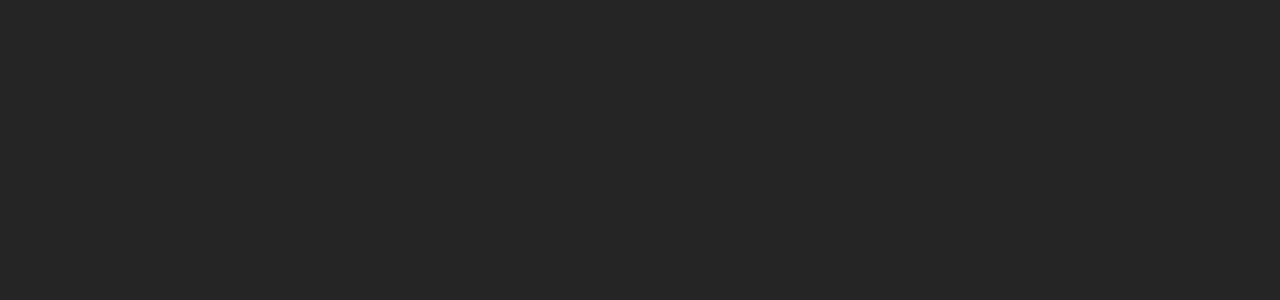
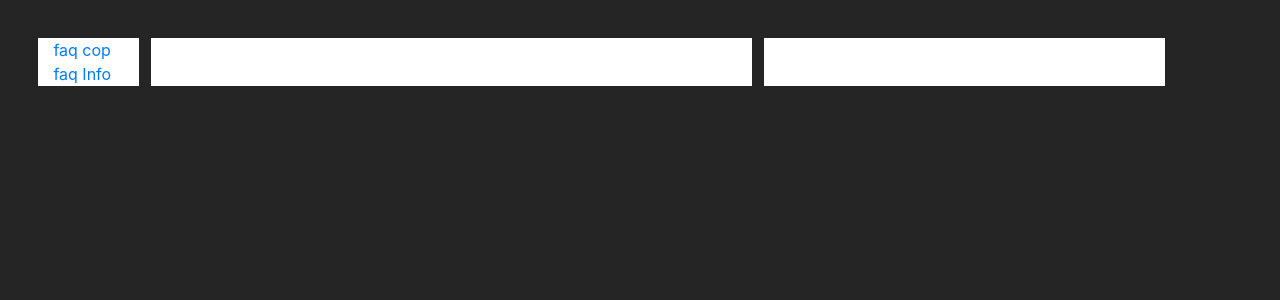
Before and after one commit to saadkhan6670/praips.io, a React (Create React App) app in the folder client/: page / in a window 1280 px wide. Shown: the top 300 px of the page. Built offline with nearby package versions, Linux system fonts and the light colour scheme.

Commit message:
ui structure established

```diff
--- a/client/package.json
+++ b/client/package.json
@@ -4,8 +4,10 @@
   "private": true,
   "dependencies": {
     "react": "^16.3.2",
+    "react-code-splitting": "^1.2.1",
     "react-dom": "^16.3.2",
-    "react-scripts": "1.1.4"
+    "react-scripts": "1.1.4",
+    "react-router-dom": "^4.2.2"
   },
   "scripts": {
     "start": "react-scripts start",
--- a/client/src/App.css
+++ b/client/src/App.css
@@ -3,3 +3,7 @@
 height: "100%";
 width: "100%"
 }
+
+#root {
+    padding: 3%;
+}
--- a/client/src/App.js
+++ b/client/src/App.js
@@ -1,11 +1,48 @@
 import React, { Component } from 'react';
 import './App.css';
+import { BrowserRouter, Route, Switch, Link } from 'react-router-dom';
+import Async from 'react-code-splitting';
+
+const FAQComponent = () => <Async load={import('./FAQComponent')} />;
+const FAQInfo = () => <Async load={import('./FAQInfo')} />;
+
+
 
 class App extends Component {
   render() {
     return (
-      <div className="container-fluid">
+      <div>
+        <div className="container-fluid">
+          <div class="row">
 
+            <div style={{ backgroundColor: "white", marginRight: "1%" }} className="col-md-1">
+
+            <a href="/faq-component" > faq cop </a> <br/>
+            <a href="/faq-info" > faq Info </a>
+
+            </div>
+
+            <div style={{ backgroundColor: "white", marginRight: "1%" }} className="col-md-6">
+
+              <BrowserRouter>
+                <div>
+                  <Switch>
+
+                    <Route path="/faq-component" component={FAQComponent} />
+                    <Route exact path="/faq-info" component={FAQInfo} />
+
+                  </Switch>
+                </div>
+              </BrowserRouter>
+
+            </div>
+
+            <div style={{ backgroundColor: "white" }} className="col-md-4">
+
+            </div>
+
+          </div>
+        </div>
       </div>
     );
   }
--- /dev/null
+++ b/client/src/FAQComponent.js
@@ -0,0 +1,29 @@
+import React, { Component } from 'react';
+
+
+class FAQComponent extends Component {
+
+
+    render() {
+        return (
+            <div>
+            <h2 className="col-md-12">
+            <strong>
+            Frequently Asked Questions
+            </strong>
+            </h2>
+            <div className="col-md-12">
+            Tips and Answers from the Lorem Ipsum Team
+            </div>
+            <div className="col-md-12">
+            <input type="text" class="form-control" id="usr"/>
+
+
+            </div>
+            </div>
+
+        )
+    }
+}
+
+export default FAQComponent;
--- /dev/null
+++ b/client/src/FAQInfo.js
@@ -0,0 +1,16 @@
+import React, { Component } from 'react';
+
+
+class FAQInfo extends Component {
+
+
+    render() {
+        return (
+           <div>
+               hello secure info
+               </div>
+        )
+    }
+}
+
+export default FAQInfo;
```
Also changed, not shown: 1 other file (tests, documents, lock files or other folders).
